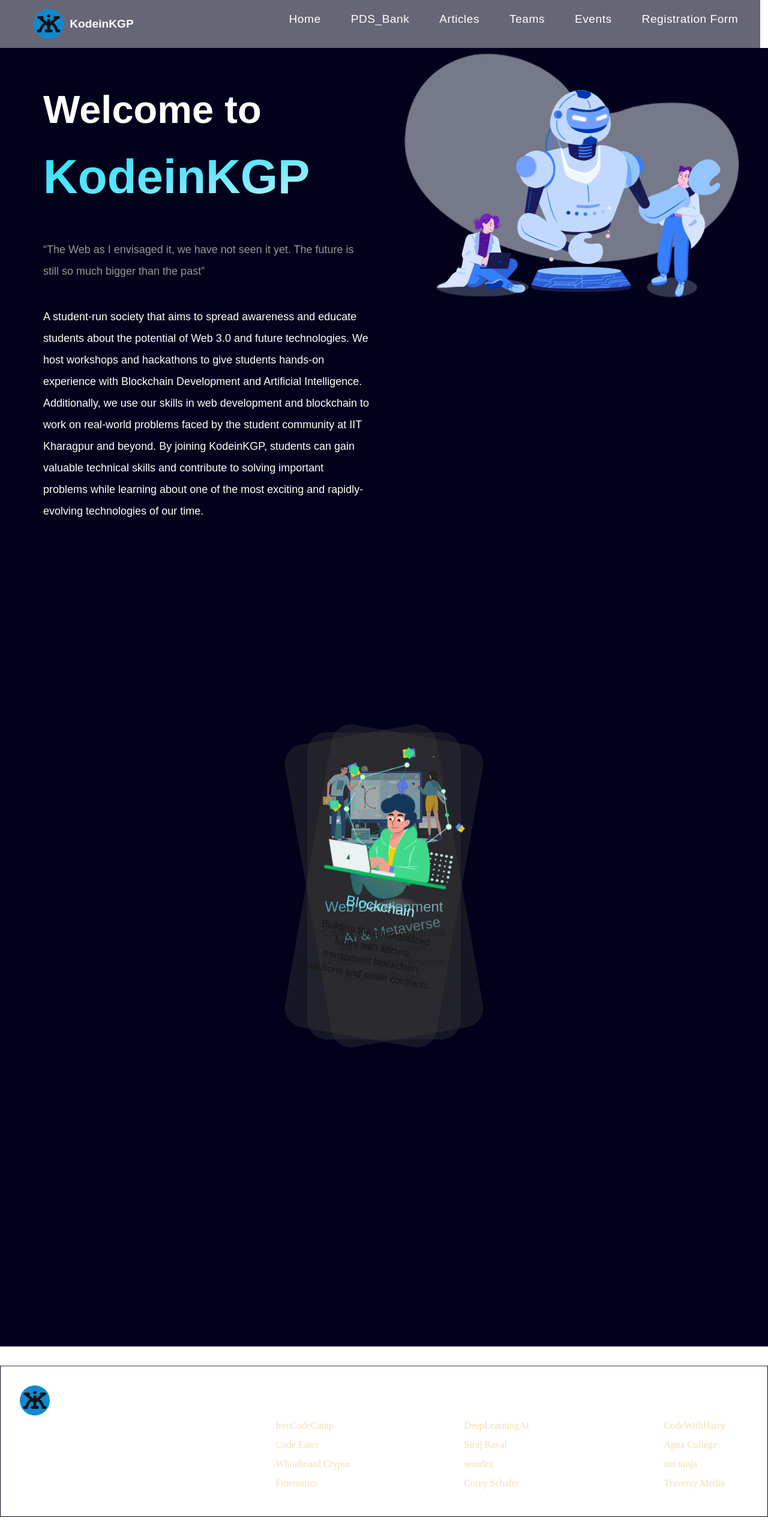
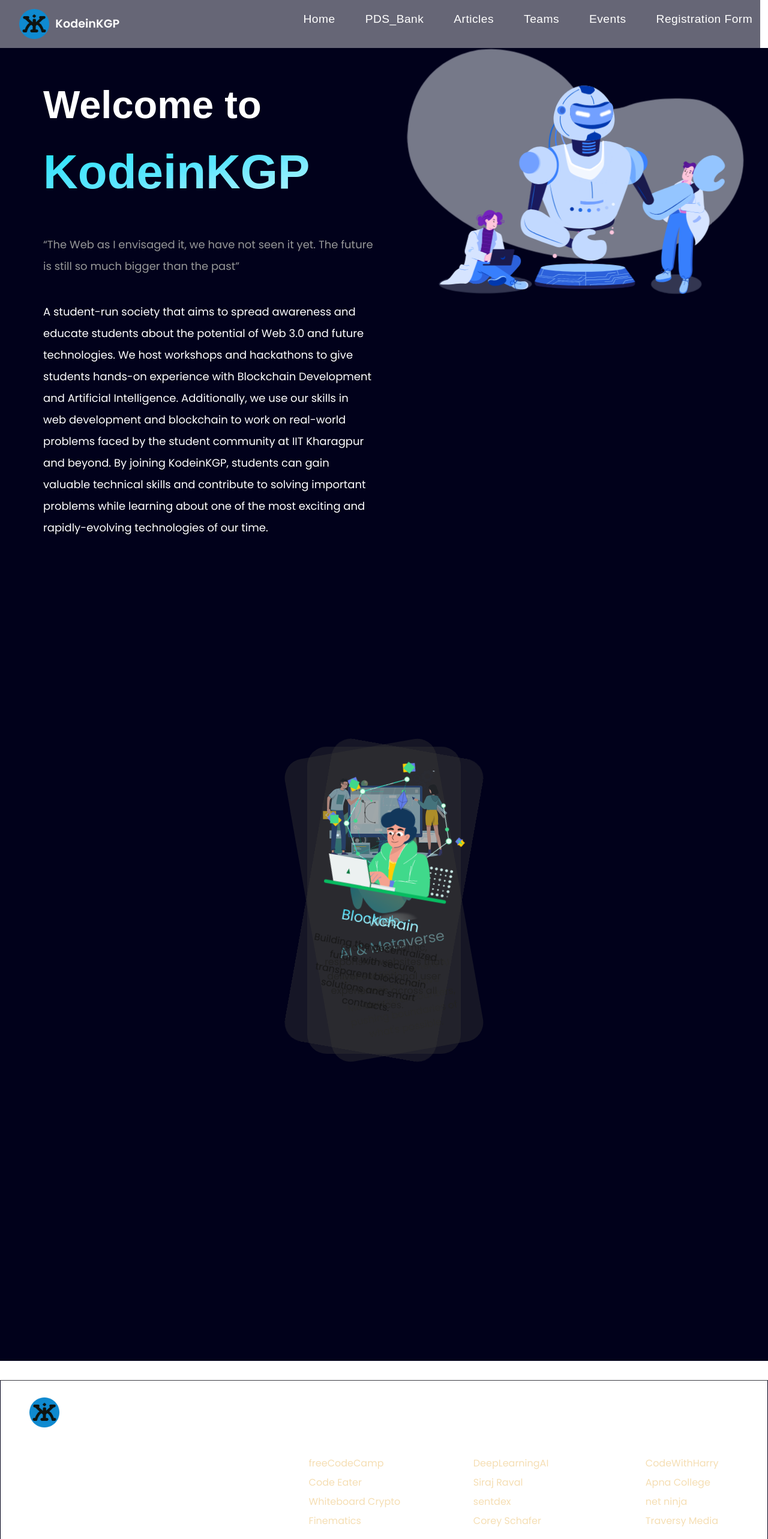
Before and after one commit to KodeinKGP-Technology-Web-3-0-Society/KiK-NextJS, a Next.js app: page / in a window 1280 px wide. Shown: the top 2566 px of the page at 60% size. Before the commit the page ends 2529 px from the top, so only its background shows below. Built offline with nearby package versions, Linux system fonts and the light colour scheme.

Commit message:
Fix: font-style, bold, alignment issues

```diff
--- a/package.json
+++ b/package.json
@@ -10,6 +10,7 @@
   },
   "dependencies": {
     "gsap": "^3.13.0",
+    "ionicons": "^8.0.9",
     "lottie-react": "^2.4.1",
     "next": "15.3.3",
     "prettier-plugin-tailwindcss": "^0.6.12",
--- a/src/Components/Footer/footer.jsx
+++ b/src/Components/Footer/footer.jsx
@@ -2,20 +2,29 @@
 import React from 'react'
 import Image from 'next/image'
 import Logo from '../../../public/KIK_logo-removebg.png'
+import { Poppins } from 'next/font/google'
+import IonIcon from '../utils/ionicon'
+
+const poppins = Poppins({
+	subsets: ['latin'],
+	weight: ['400', '500', '600', '700'],
+	variable: '--font-poppins',
+	display: 'swap',
+})
 
 export default function Footer() {
 	return (
 		<div
 			id="footer"
-			className="bg-transparent flex flex-wrap justify-between items-center text-left mt-8 text-white font-[Poppins] border border-[#01011b] border-t-[#3f3e45]"
+			className={`bg-transparent flex flex-wrap justify-between items-center text-left mt-8 text-white ${poppins.variable} border border-[#01011b] border-t-[#3f3e45]`}
 		>
-			<div className="p-4 my-4 mx-10 sm:mx-4" id="footerItem1">
-				<div className="flex items-center mb-2">
+			<div className="px-8 py-3 my-4 mx-10 sm:mx-4" id="footerItem1">
+				<div className="flex flex-col justify-center mb-2">
 					<Image src={Logo} alt="KiK Logo" id="KiKLogo" className="w-[50px]" />
-					<h2 className="mt-2 ml-2 text-lg font-semibold">KodeinKGP</h2>
+					<h2 className="mt-2 text-2xl font-extrabold">KodeinKGP</h2>
 				</div>
 				<div className="mt-4">
-					<p className="text-sm">
+					<p className="text-md">
 						Indian Institute of Technology Kharagpur,
 						<br />
 						West Bengal - 721302
@@ -23,19 +32,19 @@
 				</div>
 				<div className="my-8 flex flex-wrap">
 					<a className="mr-4 my-2" target="_blank" href="https://www.facebook.com/kodeinkgp?mibextid=ZbWKwL" rel="noreferrer">
-						<ion-icon size="large" name="logo-facebook" className="text-white"></ion-icon>
+						<IonIcon size="large" name="logo-facebook" className="text-white"></IonIcon>
 					</a>
 					<a className="mr-4 my-2" target="_blank" href="https://www.instagram.com/kodeinkgp_iitkgp?igsh=cmhyMXM3YTA5YzZm" rel="noreferrer">
-						<ion-icon size="large" name="logo-instagram" className="text-white"></ion-icon>
+						<IonIcon size="large" name="logo-instagram" className="text-white"></IonIcon>
 					</a>
 					<a className="mr-4 my-2" target="_blank" href="https://www.linkedin.com/company/kodeinkgp/" rel="noreferrer">
-						<ion-icon size="large" name="logo-linkedin" className="text-white"></ion-icon>
+						<IonIcon size="large" name="logo-linkedin" className="text-white"></IonIcon>
 					</a>
 					<a className="mr-4 my-2" target="_blank" href="https://medium.com/@kodeinkgp" rel="noreferrer">
-						<ion-icon size="large" name="logo-medium" className="text-white"></ion-icon>
+						<IonIcon size="large" name="logo-medium" className="text-white"></IonIcon>
 					</a>
 					<a className="mr-4 my-2" target="_blank" href="https://chat.whatsapp.com/IFt69sSqZsu7FlRWl3EIbk" rel="noreferrer">
-						<ion-icon size="large" name="logo-whatsapp" className="text-white"></ion-icon>
+						<IonIcon size="large" name="logo-whatsapp" className="text-white"></IonIcon>
 					</a>
 				</div>
 			</div>
--- a/src/Components/Header/navbar.jsx
+++ b/src/Components/Header/navbar.jsx
@@ -12,12 +12,12 @@
 	}
 
 	return (
-		<div className={`sticky top-0 z-20 flex flex-wrap justify-between items-center px-4 md:px-8 bg-[rgba(1,1,27,0.6)] max-w-[99%] min-h-[5rem] ${isOpen ? 'flex-col h-screen bg-black w-full' : ''}`}>
+		<div className={`sticky top-0 z-20 flex flex-wrap justify-between items-center px-2 bg-[rgba(1,1,27,0.6)] max-w-[99%] min-h-[5rem] ${isOpen ? 'flex-col h-screen bg-black w-full' : ''}`}>
 
 			<div className={`flex flex-row items-center ml-[1.5vw] min-w-[20vw] ${isOpen ? 'hidden' : 'block'} md:flex`}>
 				<div className="flex items-center gap-[5px] text-[1.2rem]">
 					<Image src={Logo} alt="KodeinKGP Logo" className="w-[60px] h-[60px] p-[5px]" />
-					<h4 className="text-white font-bold">KodeinKGP</h4>
+					<h4 className="text-white font-semibold">KodeinKGP</h4>
 				</div>
 			</div>
 
@@ -33,14 +33,14 @@
 
 			<div className={`min-w-[26vw] ml-auto ${isOpen ? 'flex justify-center items-center h-full w-full' : 'hidden'} md:block`}>
 
-				<div className={`flex ${isOpen ? 'flex-col' : 'flex-row'} items-center ${isOpen ? 'gap-4' : 'gap-[4rem]'}`}>
+				<div className={`flex font-[Arial] ${isOpen ? 'flex-col' : 'flex-row'} items-center ${isOpen ? 'gap-4' : 'gap-[4rem]'}`}>
 
 					<div className={`flex ${isOpen ? 'flex-col gap-4 items-start' : 'flex-row -mr-[20px]'}`}>
 
 						<li className='cursor-pointer list-none' onClick={() => { if (isOpen) toggleMenu() }}>
 							<span className="relative flex flex-col items-center group text-[1.2rem] mx-[25px]">
 								<Link
-									className="no-underline text-white transition-colors duration-300 font-medium pb-[15px] tracking-wide bg-gradient-to-br"
+									className="no-underline text-white transition-colors duration-300 pb-[15px] tracking-wide bg-gradient-to-br"
 									href="/"
 								>
 									Home
@@ -52,7 +52,7 @@
 						<li className='cursor-pointer list-none' onClick={() => { if (isOpen) toggleMenu() }}>
 							<span className="relative flex flex-col items-center group text-[1.2rem] mx-[25px]">
 								<Link
-									className="no-underline text-white transition-colors duration-300 font-medium pb-[15px] tracking-wide bg-gradient-to-br"
+									className="no-underline text-white transition-colors duration-300 pb-[15px] tracking-wide bg-gradient-to-br"
 									href="/pds"
 								>
 									PDS_Bank
@@ -64,7 +64,7 @@
 						<li className='cursor-pointer list-none' onClick={() => { if (isOpen) toggleMenu() }}>
 							<span className="relative flex flex-col items-center group text-[1.2rem] mx-[25px]">
 								<Link
-									className="no-underline text-white transition-colors duration-300 font-medium pb-[15px] tracking-wide bg-gradient-to-br"
+									className="no-underline text-white transition-colors duration-300 pb-[15px] tracking-wide bg-gradient-to-br"
 									href="/articles"
 								>
 									Articles
@@ -76,7 +76,7 @@
 						<li className='cursor-pointer list-none' onClick={() => { if (isOpen) toggleMenu() }}>
 							<span className="relative flex flex-col items-center group text-[1.2rem] mx-[25px]">
 								<Link
-									className="no-underline text-white transition-colors duration-300 font-medium pb-[15px] tracking-wide bg-gradient-to-br"
+									className="no-underline text-white transition-colors duration-300 pb-[15px] tracking-wide bg-gradient-to-br"
 									href="/teams"
 								>
 									Teams
@@ -88,7 +88,7 @@
 						<li className='cursor-pointer list-none' onClick={() => { if (isOpen) toggleMenu() }}>
 							<span className="relative flex flex-col items-center group text-[1.2rem] mx-[25px]">
 								<Link
-									className="no-underline text-white transition-colors duration-300 font-medium pb-[15px] tracking-wide bg-gradient-to-br"
+									className="no-underline text-white transition-colors duration-300 pb-[15px] tracking-wide bg-gradient-to-br"
 									href="/events"
 								>
 									Events
@@ -100,7 +100,7 @@
 						<li className='cursor-pointer list-none' onClick={() => { if (isOpen) toggleMenu() }}>
 							<span className="relative flex flex-col items-center group text-[1.2rem] mx-[25px]">
 								<Link
-									className="no-underline text-white transition-colors duration-300 font-medium pb-[15px] tracking-wide bg-gradient-to-br"
+									className="no-underline text-white transition-colors duration-300 pb-[15px] tracking-wide bg-gradient-to-br"
 									href="/regform"
 								>
 									Registration Form
--- a/src/Components/Landing/landing.jsx
+++ b/src/Components/Landing/landing.jsx
@@ -176,11 +176,11 @@
 
 	return (
 		<div className="bg-[#01011b] flex flex-col h-full w-full overflow-hidden">
-			<div className="flex flex-col md:flex-row justify-between p-5 md:pl-10">
-				<div className="text-center md:text-left text-lg p-5 md:p-8 md:w-1/2">
-					<h1 className="text-white text-[40px] font-semibold text-left lg:text-[50px] xl:text-[65px]">
-						<div className="Welcome">Welcome to</div>
-						<span className="text-[50px] lg:text-[60px] xl:text-[80px] font-extrabold bg-gradient-to-br from-[#11E3FB] via-[#5BE6FF] to-[#B5F6FD] bg-clip-text text-transparent text-center">
+			<div className="flex flex-col md:flex-row justify-between p-3 md:pl-10">
+				<div className="text-center md:text-left text-lg p-3 md:p-8 md:w-1/2">
+					<h1 className="text-white font-semibold text-left font-[Arial]">
+						<div className='md:text-[65px] text-[50px]'>Welcome to</div>
+						<span className="md:text-[80px] text-[60px] font-extrabold bg-gradient-to-br from-[#11E3FB] via-[#5BE6FF] to-[#B5F6FD] bg-clip-text text-transparent text-center">
 							KodeinKGP
 						</span>
 					</h1>
@@ -205,20 +205,21 @@
 					<Lottie animationData={main} className="" />
 				</div>
 			</div>
-			<div className="bottom-bar flex flex-col md:flex-row justify-between items-start text-left px-8 md:px-[60px] pb-[60px]">
-				<div className="text text-white text-2xl font-semibold">
-					260+ <span className="text-transparent bg-clip-text bg-gradient-to-br from-[#11e3fb] via-[#5be6ff] to-[#11e3fb] text-xl">PDS Problems</span>
+			<div className="bottom-bar flex flex-col md:flex-row justify-between items-start text-left px-8 md:px-[60px] pb-[60px] gap-8 md:gap-16">
+				<div className="text text-white text-3xl font-semibold">
+					260+ <span className="text-transparent bg-clip-text bg-gradient-to-br from-[#11e3fb] via-[#5be6ff] to-[#11e3fb] text-2xl">PDS Problems</span>
 				</div>
-				<div className="text text-white text-2xl font-semibold">
-					17+ <span className="text-transparent bg-clip-text bg-gradient-to-br from-[#11e3fb] via-[#5be6ff] to-[#11e3fb] text-xl">Articles</span>
+				<div className="text text-white text-3xl font-semibold">
+					17+ <span className="text-transparent bg-clip-text bg-gradient-to-br from-[#11e3fb] via-[#5be6ff] to-[#11e3fb] text-2xl">Articles</span>
 				</div>
-				<div className="text text-white text-2xl font-semibold">
-					15+ <span className="text-transparent bg-clip-text bg-gradient-to-br from-[#11e3fb] via-[#5be6ff] to-[#11e3fb] text-xl">Events</span>
+				<div className="text text-white text-3xl font-semibold">
+					15+ <span className="text-transparent bg-clip-text bg-gradient-to-br from-[#11e3fb] via-[#5be6ff] to-[#11e3fb] text-2xl">Events</span>
 				</div>
-				<div className="text text-white text-2xl font-semibold">
-					7000+ <span className="text-transparent bg-clip-text bg-gradient-to-br from-[#11e3fb] via-[#5be6ff] to-[#11e3fb] text-xl">Community Members</span>
+				<div className="text text-white text-3xl font-semibold">
+					7000+ <span className="text-transparent bg-clip-text bg-gradient-to-br from-[#11e3fb] via-[#5be6ff] to-[#11e3fb] text-2xl">Community Members</span>
 				</div>
 			</div>
+
 		</div>
 	)
 }
--- a/src/Components/Landing/work.jsx
+++ b/src/Components/Landing/work.jsx
@@ -9,6 +9,14 @@
 import { ScrollTrigger } from 'gsap/ScrollTrigger'
 import Image from 'next/image'
 import programmer from '../../../public/programmer-image.png'
+import { Montserrat } from 'next/font/google'
+
+const montserrat = Montserrat({
+	subsets: ['latin'],
+	weight: ['400', '500', '600', '700'],
+	display: 'swap',
+	variable: '--font-montserrat',
+})
 
 gsap.registerPlugin(ScrollTrigger)
 
@@ -16,36 +24,27 @@
 	const cardRefs = useRef([])
 
 	useEffect(() => {
+
 		cardRefs.current.forEach((card, index) => {
-			// eslint-disable-next-line no-undef
-			if (typeof window !== 'undefined' && window.innerWidth > 768) {
-				let xOffset = index === 0 ? '-30vw' : index === 1 ? '0vw' : '30vw'
-				let angle = index === 0 ? -10 : index === 1 ? 0 : 10
+			const isDesktop = typeof window !== 'undefined' && window.innerWidth > 768;
 
-				gsap
-					.timeline({
+			if (isDesktop) {
+			let xOffset = index === 0 ? '-30vw' : index === 1 ? '0vw' : '30vw';
+			let angle = index === 0 ? -10 : index === 1 ? 0 : 10;
+
+			gsap.timeline({
 				scrollTrigger: {
 				trigger: card,
 				start: '20% bottom',
 				end: 'center center',
 				scrub: true,
 				},
-					})
-					.fromTo(
-						card,
-						{
-							x: 0,
-							rotation: angle,
-							scale: 1,
-						},
-						{
-							x: xOffset,
-							rotation: 0,
-							scale: 1.1,
-						}
-					)
+			}).fromTo(card,
+				{ x: 0, rotation: angle, scale: 1 },
+				{ x: xOffset, rotation: 0, scale: 1.1 }
+			);
 			} else {
-				var t3 = gsap.timeline({
+			gsap.timeline({
 				scrollTrigger: {
 				trigger: card,
 				start: 'top bottom',
@@ -54,25 +53,15 @@
 				scroller: 'body',
 				immediateRender: true,
 				},
-				})
+			}).fromTo(card,
+				{ x: -300, opacity: 0 },
+				{ x: 0, opacity: 1, stagger: 0.2, ease: 'linear' }
+			);
+			}
+		});
 
-				t3.fromTo(
-					card,
-					{
-						x: -300,
-						opacity: 0,
-					},
-					{
-						x: 0,
-						opacity: 1,
-						stagger: 0.2,
-						ease: 'linear',
-					}
-				)
-			}
-		})
-
-		var t4 = gsap.timeline({
+		// Poster animation
+		gsap.timeline({
 			scrollTrigger: {
 			trigger: '.pds-page-poster-wrapper',
 			start: 'center bottom',
@@ -80,29 +69,29 @@
 			scrub: 1,
 			scroller: 'body',
 			},
-		})
-
-		t4.fromTo(
-			'.pds-page-poster-wrapper',
-			{
-				x: -300,
-				opacity: 0,
-			},
-			{
-				x: 0,
-				opacity: 1,
-				duration: 0.5,
-				stagger: 0.2,
-			}
-		)
-	}, [])
+		}).fromTo('.pds-page-poster-wrapper',
+			{ x: -300, opacity: 0 },
+			{ x: 0, opacity: 1, duration: 0.5, stagger: 0.2 }
+		);
+	}, []);
 
 	return (
-		<div className="relative">
+		<div className={`relative ${montserrat.variable}`}>
 			<h2 id="recentHeader"
-      className="my-8 text-center text-[48px] font-poppins text-transparent bg-gradient-to-br from-[#11E3FB] via-[#5BE6FF] to-[#11E3FB] bg-clip-text [background-clip:text] [-webkit-background-clip:text]">Our Expertise</h2>
+				className="my-8 text-center text-[48px]  text-transparent bg-gradient-to-br from-[#11E3FB] via-[#5BE6FF] to-[#11E3FB] bg-clip-text [background-clip:text] [-webkit-background-clip:text] font-bold">Our Expertise</h2>
 
 			<div className="!mb-[20vw] md:relative md:h-[30vw] md:pb-[40vw] max-[768px]:relative max-[768px]:flex max-[768px]:flex-col max-[768px]:items-center max-[768px]:max-h-fit max-[768px]:mb-[5vh]">
+				<div
+					className="p-0 bg-[rgba(54,54,54,0.4)] rounded-[2.5vw] h-[40vw] transition-all duration-[1000ms] ease-[cubic-bezier(0.63,0.15,0.03,1.12)] mt-5 max-[768px]:w-[70vw] max-[768px]:h-[130vw] max-[768px]:relative max-[768px]:left-0 max-[768px]:top-0 max-[768px]:translate-x-0 max-[768px]:translate-y-0 max-[768px]:!mb-[20px] md:w-[20vw] md:absolute md:top-[10%] md:left-[40%]  md:z-[2] md:translate-x-[-50%] md:translate-y-[-50%] md:rotate-[-7deg] md:transition md:delay-[50ms]"
+					ref={el => (cardRefs.current[1] = el)}
+				>
+					<Lottie animationData={WEBDEV} height={10}/>
+					<p className="max-[768px]:text-[7vw] max-[768px]:mt-[5vw] !mt-[1.5vw] !mb-[0.5vw] !text-center font-montserrat text-2xl !bg-[linear-gradient(to_bottom_right,rgba(17,227,251,1),rgba(91,230,255,1),rgba(181,246,253,1),rgba(17,227,251,1))] bg-clip-text !text-transparent -webkit-bg-clip-text">Web</p>
+					<p className="!px-5 !py-2.5 !text-center font-montserrat">
+						Crafting dynamic, responsive websites that deliver exceptional user
+						experiences across all devices.
+					</p>
+				</div>
 				<div
 					className="p-0 bg-[rgba(54,54,54,0.4)] rounded-[2.5vw] h-[40vw] transition-all duration-[1000ms] ease-[cubic-bezier(0.63,0.15,0.03,1.12)] mt-5 max-[768px]:w-[70vw] max-[768px]:h-[130vw] max-[768px]:relative max-[768px]:left-0 max-[768px]:top-0 max-[768px]:translate-x-0 max-[768px]:translate-y-0 max-[768px]:!mb-[20px] md:w-[20vw] md:absolute md:top-[10%] md:left-[40%] md:mb-[16px] md:z-[1] md:translate-x-[-50%] md:translate-y-[-50%] md:rotate-[5deg] md:transition md:delay-[100ms]"
 					ref={el => (cardRefs.current[0] = el)}
@@ -112,17 +101,6 @@
 					<p className="!px-5 !py-2.5 !text-center font-montserrat">
 						Enter a realm where AI drives immersive Metaverse encounters,
 						pushing boundaries of what&apos;s possible.
-					</p>
-				</div>
-				<div
-					className="p-0 bg-[rgba(54,54,54,0.4)] rounded-[2.5vw] h-[40vw] transition-all duration-[1000ms] ease-[cubic-bezier(0.63,0.15,0.03,1.12)] mt-5 max-[768px]:w-[70vw] max-[768px]:h-[130vw] max-[768px]:relative max-[768px]:left-0 max-[768px]:top-0 max-[768px]:translate-x-0 max-[768px]:translate-y-0 max-[768px]:!mb-[20px] md:w-[20vw] md:absolute md:top-[10%] md:left-[40%]  md:z-[2] md:translate-x-[-50%] md:translate-y-[-50%] md:rotate-[-7deg] md:transition md:delay-[50ms]"
-					ref={el => (cardRefs.current[1] = el)}
-				>
-					<Lottie animationData={WEBDEV} height={10}/>
-					<p className="max-[768px]:text-[7vw] max-[768px]:mt-[5vw] !mt-[1.5vw] !mb-[0.5vw] !text-center font-montserrat text-2xl !bg-[linear-gradient(to_bottom_right,rgba(17,227,251,1),rgba(91,230,255,1),rgba(181,246,253,1),rgba(17,227,251,1))] bg-clip-text !text-transparent -webkit-bg-clip-text">Web Development</p>
-					<p className="!px-5 !py-2.5 !text-center font-montserrat">
-						Crafting dynamic, responsive websites that deliver exceptional user
-						experiences across all devices.
 					</p>
 				</div>
 				<div
@@ -143,7 +121,7 @@
 <div className="pds-page-poster-wrapper flex justify-center items-center mb-[50px] no-underline">
 				<Link href="/pds" style={{ textDecoration: 'none' }}>
 					<div className="pds-page-poster flex justify-center items-center w-[85vw] bg-[rgba(70,69,69,0.2)] rounded-[30px] no-underline max-md:flex-col max-md:w-[70vw] max-md:pt-[30px] max-md:pb-[30px] max-md:px-[10px] max-md:mt-[20px]">
-						<div className="pds-page-poster-left w-[45vw] no-underline max-md:w-[70vw] max-md:px-[50px]">
+						<div className="pds-page-poster-left w-[45vw] no-underline max-md:w-[70vw] max-md:px-[50px] font-extrabold">
 							<h1 className='text-[3vw] py-[10px] bg-gradient-to-br from-[#11e3fb] via-[#5be6ff] to-[#11e3fb] text-transparent bg-clip-text no-underline font-montserrat max-md:text-[4vw] max-md:py-[10px] max-md:text-center'>Still Getting Stuck in PDS?</h1>
 							<h2 className='text-[1.5vw] py-[10px] text-[aliceblue] font-montserrat max-md:py-[10px] max-md:text-[3vw] max-md:text-center'>Our curated PDS Problems set works right for you...</h2>
 						</div>
--- /dev/null
+++ b/src/Components/utils/ionicon.jsx
@@ -0,0 +1,21 @@
+'use client'
+
+import { useEffect } from 'react'
+
+export default function IonIcon({ name, size = 'large', className = '' }) {
+	useEffect(() => {
+		if (!customElements.get('ion-icon')) {
+			const script = document.createElement('script')
+			script.type = 'module'
+			script.src = 'https://unpkg.com/ionicons@7.1.0/dist/ionicons/ionicons.esm.js'
+			document.head.appendChild(script)
+
+			const noModuleScript = document.createElement('script')
+			noModuleScript.noModule = true
+			noModuleScript.src = 'https://unpkg.com/ionicons@7.1.0/dist/ionicons/ionicons.js'
+			document.head.appendChild(noModuleScript)
+		}
+	}, [])
+
+	return <ion-icon name={name} size={size} class={className}></ion-icon>
+}
--- a/src/app/globals.css
+++ b/src/app/globals.css
@@ -22,5 +22,5 @@
 body {
   background: var(--background);
   color: var(--foreground);
-  font-family: Arial, Helvetica, sans-serif;
+  font-family: Poppins, sans-serif;
 }
```
Also changed, not shown: 1 other file (tests, documents, lock files or other folders). Lines whose indentation alone changed are shown as unchanged.
